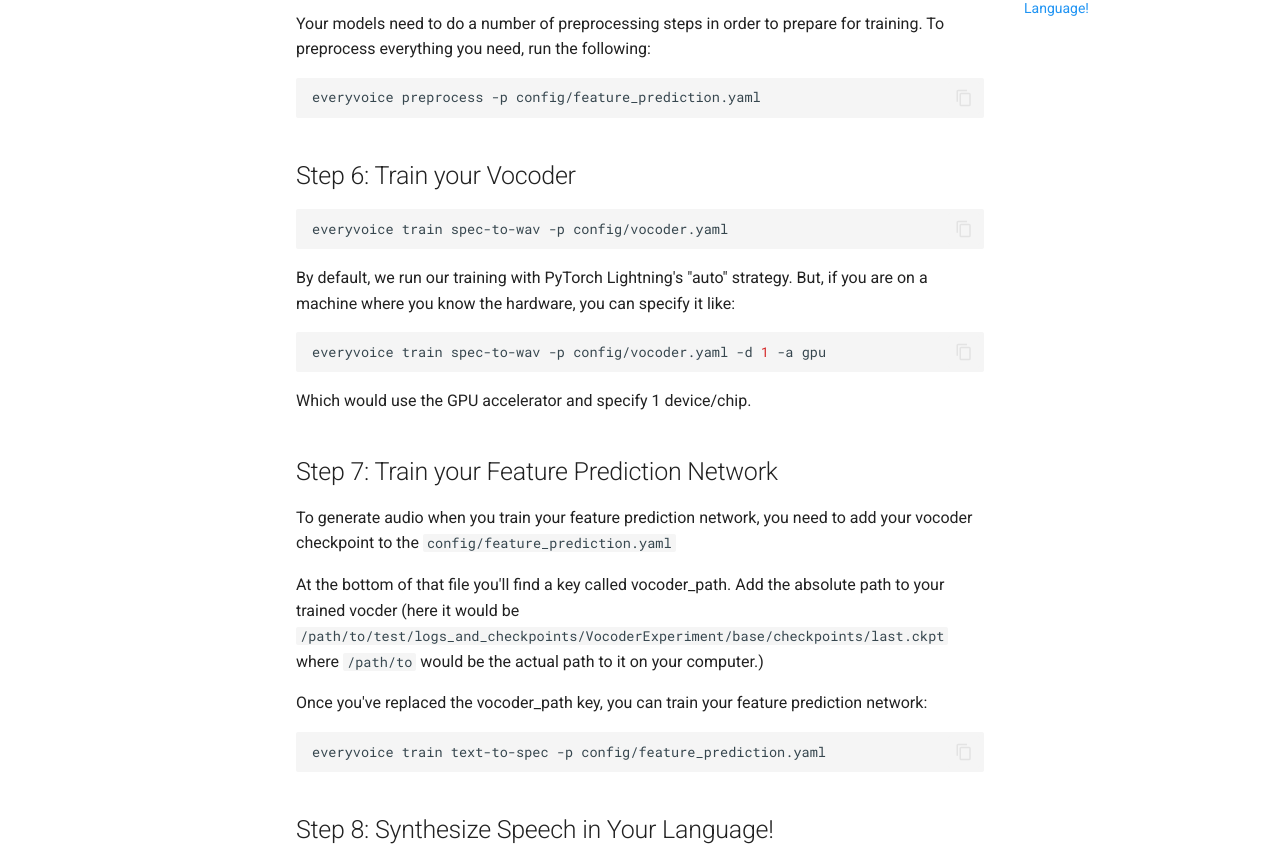
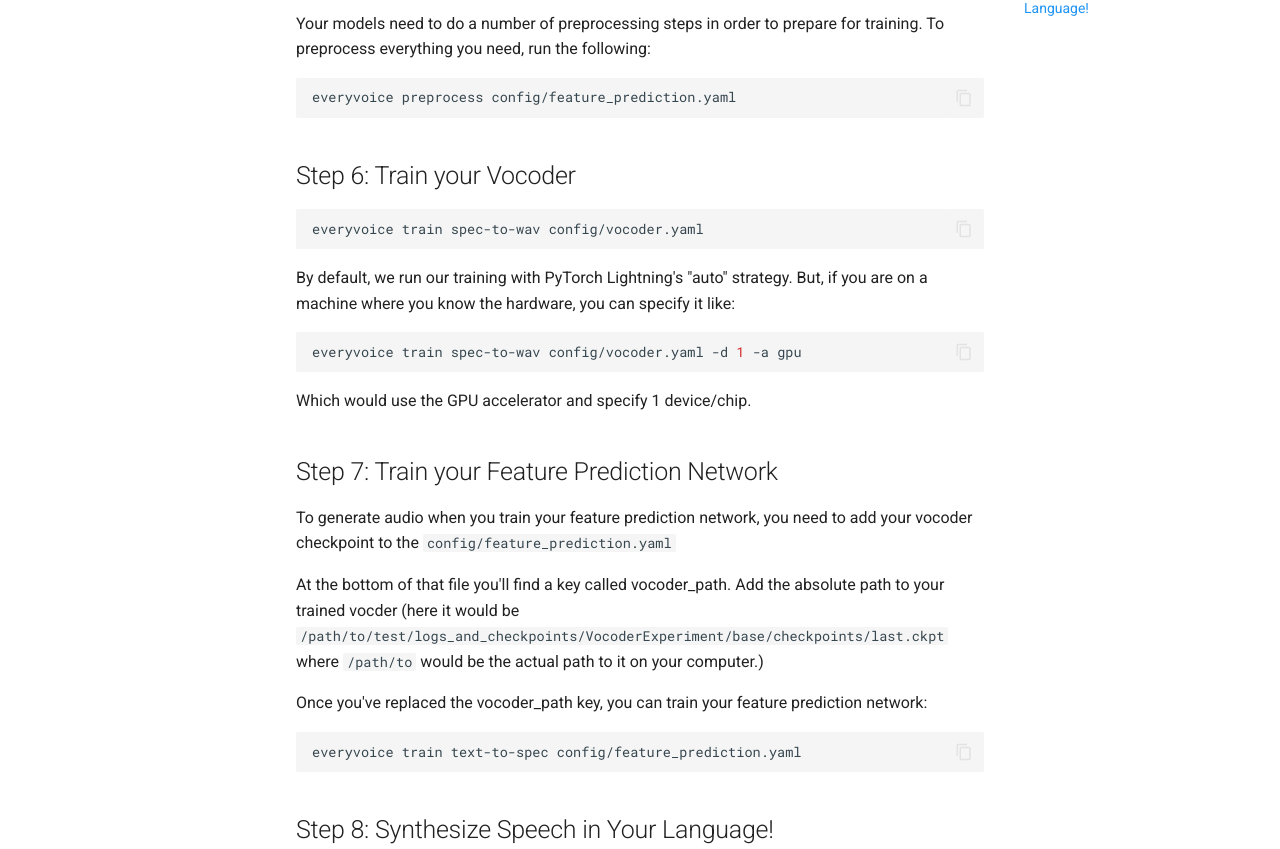
Before and after one commit to EveryVoiceTTS/EveryVoice, an MkDocs documentation site: the page built from docs/guides/custom.md, in a window 1280 px wide and 1400 px high, scrolled down 1300 px. Shown: the part 361-1210 px from the top of the window. Built offline with MkDocs 1.6.1 and Material for MkDocs 9.7.7, drawn with Linux system fonts in a browser that asks for light colours; comment, search, counter and statistics services are not loaded; the version menu is left out.

````diff
--- a/docs/guides/custom.md
+++ b/docs/guides/custom.md
@@ -59,19 +59,19 @@ cd test
 Your models need to do a number of preprocessing steps in order to prepare for training. To preprocess everything you need, run the following:
 
 ```bash
-everyvoice preprocess -p config/feature_prediction.yaml
+everyvoice preprocess config/feature_prediction.yaml
 ```
 
 ## Step 6: Train your Vocoder
 
 ```bash
-everyvoice train spec-to-wav -p config/vocoder.yaml
+everyvoice train spec-to-wav config/vocoder.yaml
 ```
 
 By default, we run our training with PyTorch Lightning's "auto" strategy. But, if you are on a machine where you know the hardware, you can specify it like:
 
 ```bash
-everyvoice train spec-to-wav -p config/vocoder.yaml -d 1 -a gpu
+everyvoice train spec-to-wav config/vocoder.yaml -d 1 -a gpu
 ```
 
 Which would use the GPU accelerator and specify 1 device/chip.
@@ -85,7 +85,7 @@ At the bottom of that file you'll find a key called vocoder_path. Add the absolu
 Once you've replaced the vocoder_path key, you can train your feature prediction network:
 
 ```bash
-everyvoice train text-to-spec -p config/feature_prediction.yaml
+everyvoice train text-to-spec config/feature_prediction.yaml
 ```
 
 ## Step 8: Synthesize Speech in Your Language!
````
Also changed, not shown: other parts of docs/guides/custom.md (+2 -2 lines), 2 other files.
